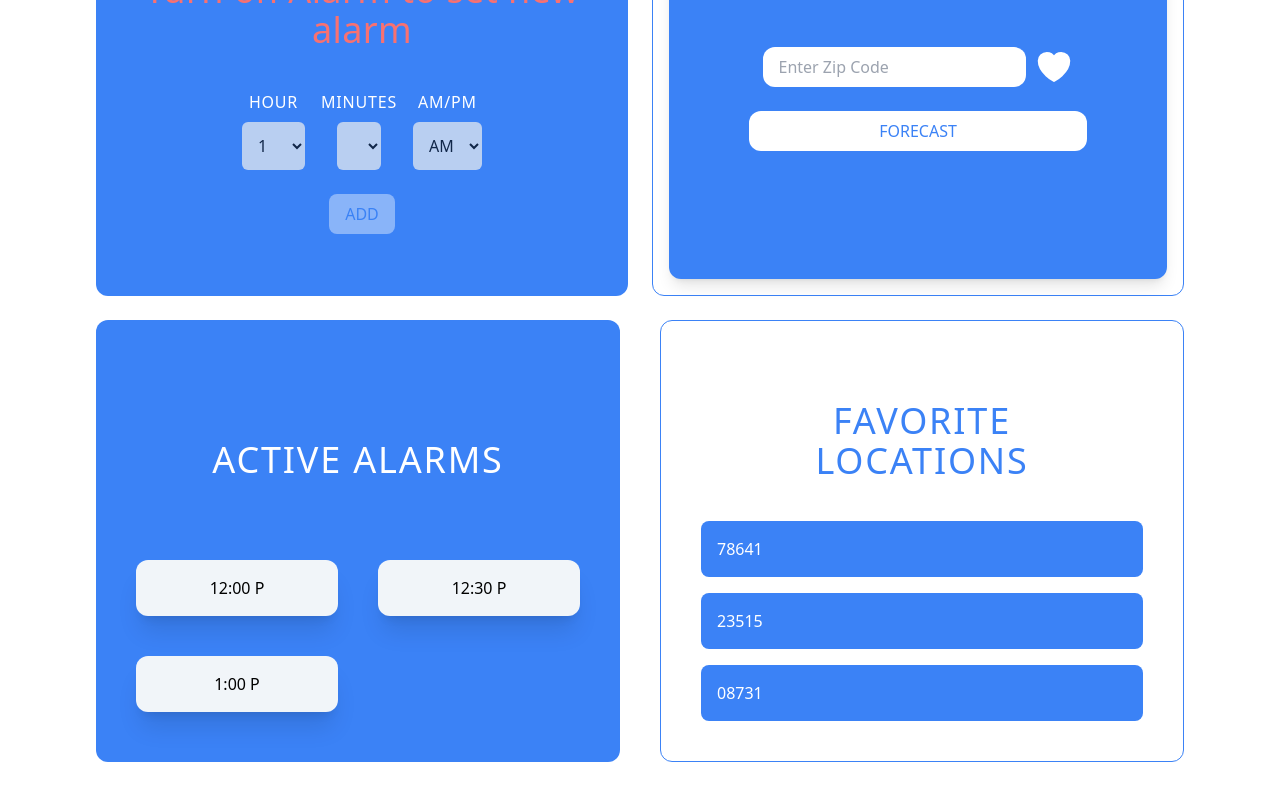
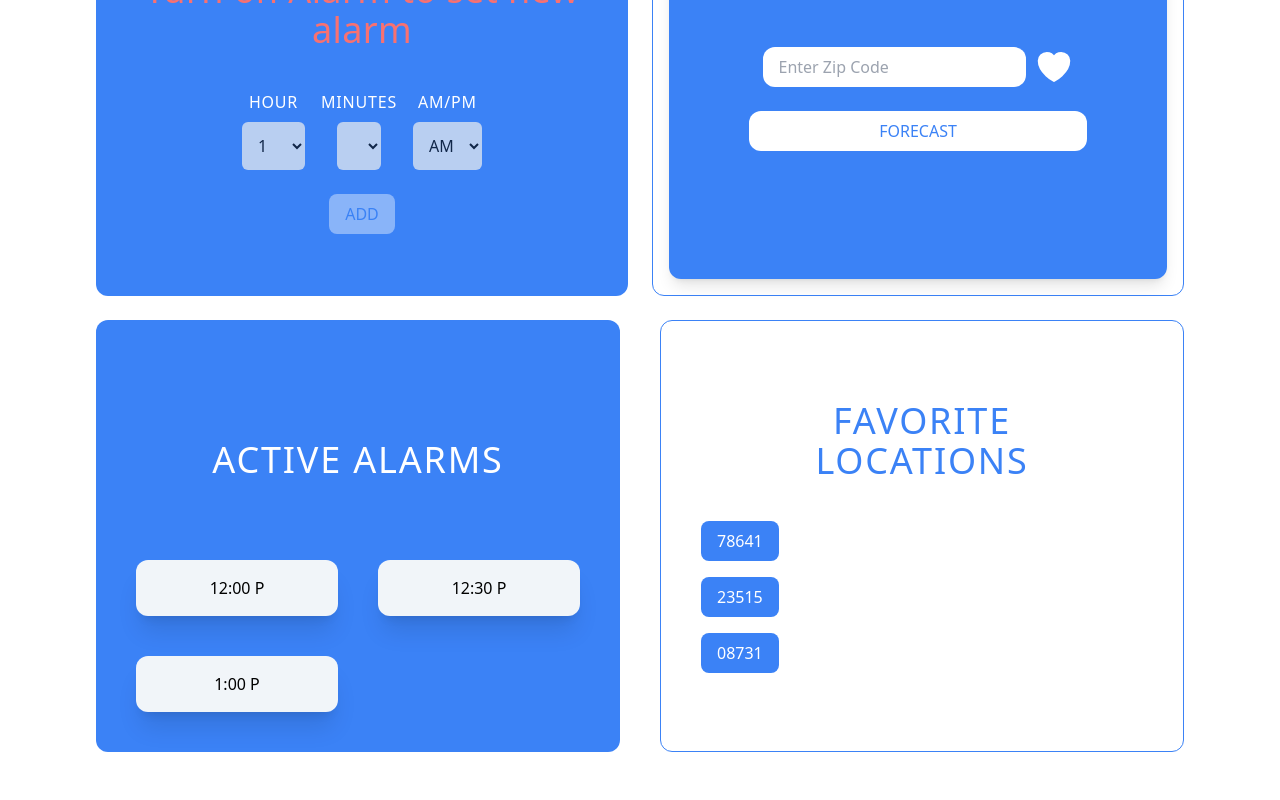
Before and after one commit to mdubelbeis/alarm-clock, a React (Vite) app: page /clock in a window 1280 px wide. Shown: the part 1116-1916 px from the top of the page. Built offline with nearby package versions, Linux system fonts and the light colour scheme.

Commit message:
applying grid

```diff
--- a/src/components/Clock/FavoriteLocationsList.tsx
+++ b/src/components/Clock/FavoriteLocationsList.tsx
@@ -12,7 +12,7 @@ const FavoriteLocationsList: React.FC = () => {
         return (
           <li
             key={location.id}
-            className="bg-blue-500 rounded-lg flex justify-between p-4"
+            className="bg-blue-500 rounded-lg py-2 px-4 w-fit hover:bg-blue-700 hover:cursor-pointer"
             onClick={handleLocationClick}
           >
             {/* <p className="text-white">
```
